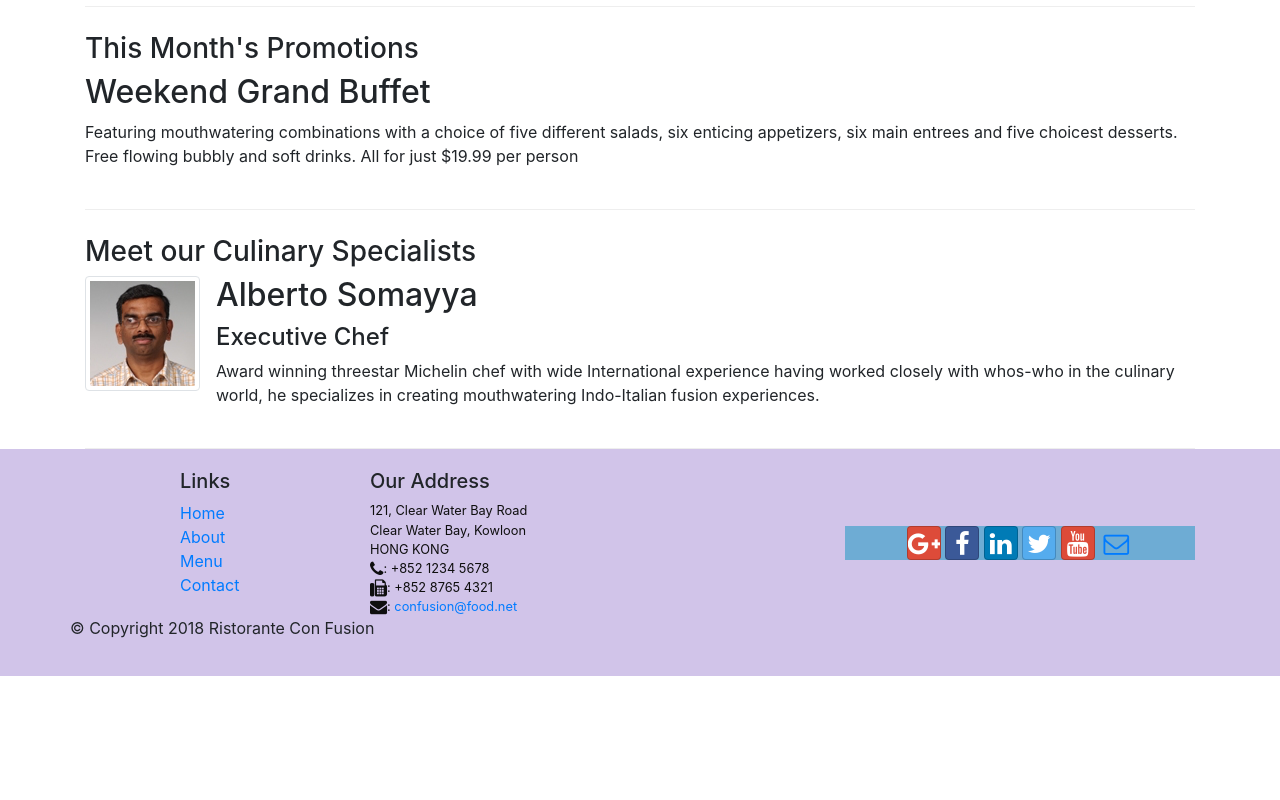
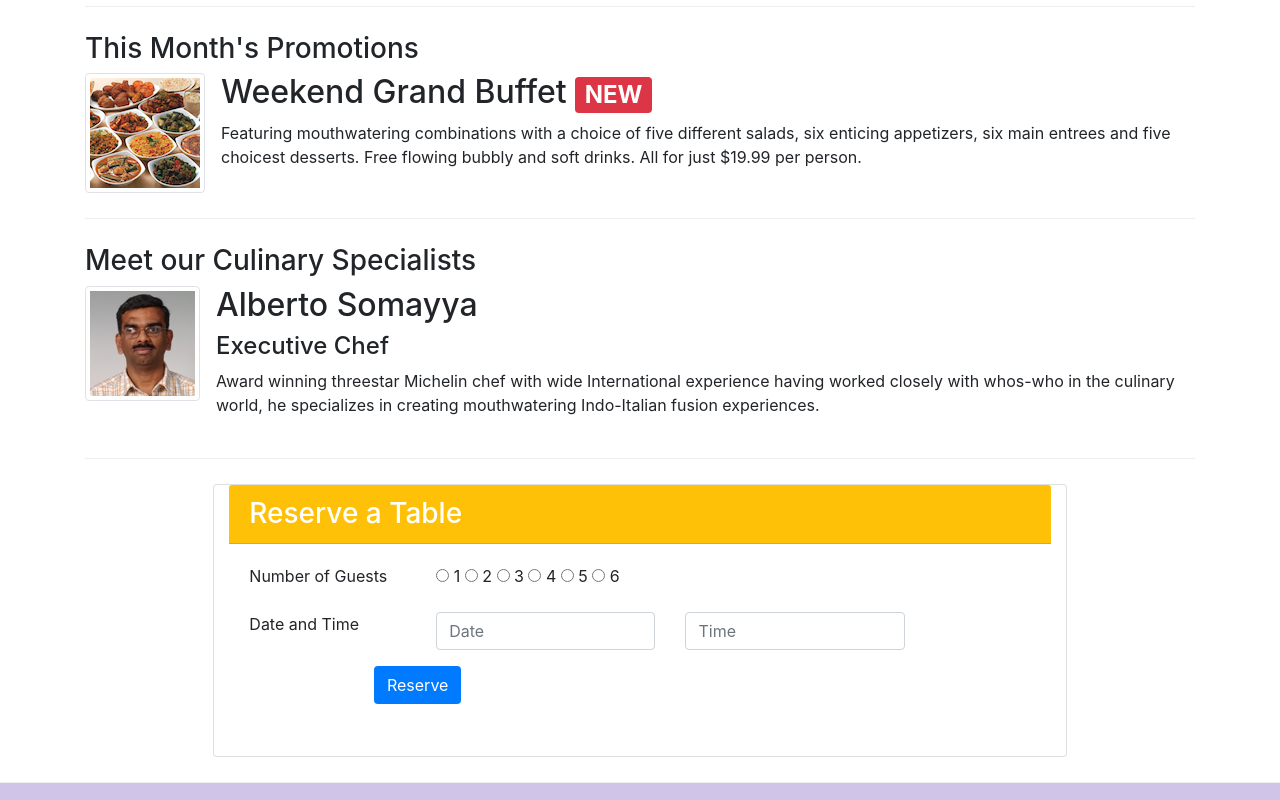
Before and after one commit to NaomiChoy03/conFusion, a website: page index.html in a window 1280 px wide. Shown: the part 540-1340 px from the top of the page. Before the commit the page ends 1216 px from the top, so only its background shows below. Drawn offline with nearby package versions, Linux system fonts and the light colour scheme.

Commit message:
Assignment 2

```diff
--- a/css/styles.css
+++ b/css/styles.css
@@ -1,10 +1,6 @@
 body{
     padding:50px 0px 0px 0px;
     z-index:0;
-}
-
-.text-center {
-    background-color: #6eacd4;
 }
 
 .navbar-dark {
--- a/index.html
+++ b/index.html
@@ -43,6 +43,11 @@
                 <div class="col-12 col-sm align-self-center">
                     <img src="img/logo.png" class="img-fluid">
                 </div>
+                <div class="col-12 col-sm align-self-center">
+                    <a href="#reserveForm">
+                        <button class="btn btnprimary bg-warning text-black col-12">Reserve a Table</button>
+                    </a>
+                </div>
             </div>
         </div>
     </header>
@@ -68,9 +73,14 @@
             <div>
                 <h3>This Month's Promotions</h3>
             </div>
-            <div>
-                <h2>Weekend Grand Buffet</h2>
-                <p class="d-none d-sm-block">Featuring mouthwatering combinations with a choice of five different salads, six enticing appetizers, six main entrees and five choicest desserts. Free flowing bubbly and soft drinks. All for just $19.99 per person </p>
+            <div class="media">
+                <img class="d-flex mr-3 img-thumbnail align-selfcenter" src="img/buffet.png" alt="Buffet">
+                <div class="media-body">
+                    <h2 class="mt-0">Weekend Grand Buffet
+                        <span class="badge badge-danger">NEW</span>
+                    </h2>
+                    <p class="d-none d-sm-block">Featuring mouthwatering combinations with a choice of five different salads, six enticing appetizers, six main entrees and five choicest desserts. Free flowing bubbly and soft drinks. All for just $19.99 per person.</p>
+                </div>
             </div>
         </div>
 
@@ -88,6 +98,51 @@
             </div>
         </div>
     </div>
+
+    <a name="reserveForm"></a>
+    <div class="row row-content">
+        <div class="card offset-sm-2 col-12 col-sm-8">
+            <h3 class="card-header bg-warning text-white">Reserve a Table</h3>
+            <div class="card-body">
+                <dl class="row col-12">
+                    <form>
+                        <div class="form-group row">
+                            <label for="firstname" class="col-md-3 col-formlabel">Number of Guests</label>
+                            <div class="col-md-9">
+                                <input type="radio" id="1" name="guestNum" value="1">
+                                <label for="1">1</label>
+                                <input type="radio" id="2" name="guestNum" value="2">
+                                <label for="2">2</label>
+                                <input type="radio" id="3" name="guestNum" value="3">
+                                <label for="3">3</label>
+                                <input type="radio" id="4" name="guestNum" value="4">
+                                <label for="4">4</label>
+                                <input type="radio" id="5" name="guestNum" value="5">
+                                <label for="5">5</label>
+                                <input type="radio" id="6" name="guestNum" value="6">
+                                <label for="6">6</label>
+                            </div>
+                        </div>
+                        <div class="form-group row">
+                            <label for="dateTime" class="col-md-3 col-formlabel">Date and Time</label>
+                            <div class="col-md-4">
+                                <input type="text" class="form-control" id="date" name="date" placeholder="Date">
+                            </div>
+                            <div class="col-md-4">
+                                <input type="text" class="form-control" id="time" name="time" placeholder="Time">
+                            </div>
+                        </div>
+                        <div class="form-group row">
+                            <div class="offset-md-2 col-md-10">
+                                <button type="submit" class="btn btnprimary bg-primary text-white">Reserve</button>
+                            </div>
+                        </div>
+                    </form>
+                </dl>
+            </div>
+        </div>
+    </div>
+
 
     <footer class="footer">
         <div class="container">
```
Also changed, not shown: aboutus.html (+1 -0 lines), contactus.html (+1 -0 lines).
